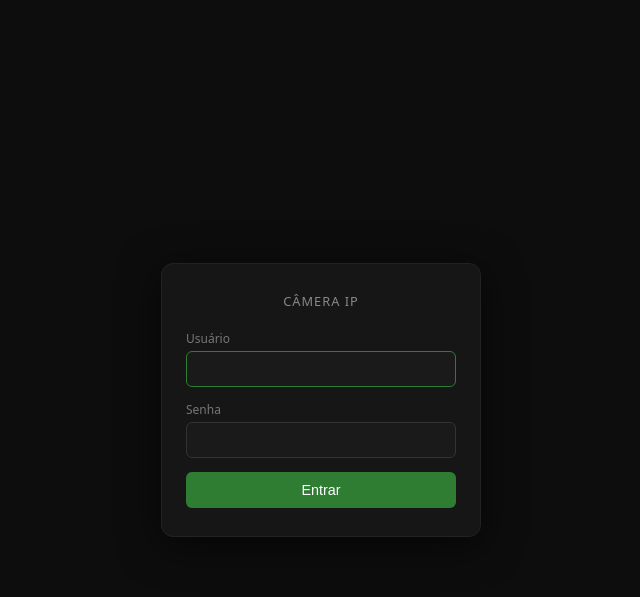
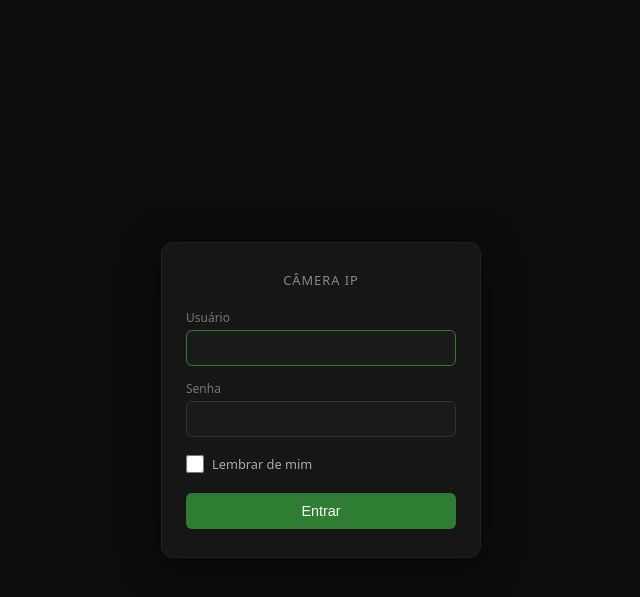
Before and after one commit to guihatano/cam-app, a Flask app: page /login in a window 1280 px wide. Shown: the top 597 px of the page, without its empty margins (319-959 px from the left). Run offline with Flask 3, Linux system fonts and the light colour scheme.

Commit message:
Checkbox "Lembrar de mim" com sessão de 30 dias
O login não marcava a sessão como permanente, então o cookie saía sem
Expires e sumia quando o navegador do celular fechava. Com o checkbox
marcado, a sessão fica permanente por 30 dias e é renovada a cada
requisição (expiração deslizante). Desmarcado (padrão), o comportamento
continua o de antes. Cookie com SameSite=Lax.

```diff
--- a/app.py
+++ b/app.py
@@ -7,7 +7,7 @@ import subprocess
 import tempfile
 import threading
 import time
-from datetime import datetime, date
+from datetime import datetime, date, timedelta
 from urllib.parse import urlparse
 
 from flask import (
@@ -49,6 +49,13 @@ def load_or_create_secret_key(path):
 
 app = Flask(__name__)
 app.secret_key = os.getenv("SECRET_KEY") or load_or_create_secret_key(SECRET_KEY_FILE)
+
+# "Lembrar de mim": sessão permanente que expira após SESSION_DAYS sem uso. O Flask
+# reemite o cookie a cada requisição (SESSION_REFRESH_EACH_REQUEST), então o prazo
+# desliza. Não ligar SESSION_COOKIE_SECURE enquanto o app rodar em HTTP puro.
+SESSION_DAYS = 30
+app.permanent_session_lifetime = timedelta(days=SESSION_DAYS)
+app.config["SESSION_COOKIE_SAMESITE"] = "Lax"
 
 RTSP_URL = os.getenv("RTSP_URL", "rtsp://admin:admin@192.168.1.100:554/")
 JPEG_QUALITY = int(os.getenv("JPEG_QUALITY", "80"))
@@ -239,7 +246,9 @@ def login():
         ok_user = hmac.compare_digest(user, AUTH_USER)
         ok_pw = bool(AUTH_PASSWORD) and hmac.compare_digest(pw, AUTH_PASSWORD)
         if ok_user and ok_pw:
+            session.clear()
             session["auth"] = True
+            session.permanent = request.form.get("remember") == "on"
             nxt = request.args.get("next", "")
             return redirect(nxt if nxt.startswith("/") else url_for("index"))
         error = "Usuário ou senha inválidos."
--- a/templates/login.html
+++ b/templates/login.html
@@ -28,6 +28,15 @@
       padding: 9px 12px; border-radius: 6px; font-size: 0.9rem; margin-bottom: 14px;
     }
     input:focus { outline: none; border-color: #2e7d32; }
+    .remember {
+      display: flex; align-items: center; gap: 8px;
+      font-size: 0.8rem; color: #aaa; margin-bottom: 16px;
+      padding: 4px 0; cursor: pointer; user-select: none;
+    }
+    .remember input {
+      width: 18px; height: 18px; margin: 0; padding: 0;
+      accent-color: #2e7d32; cursor: pointer;
+    }
     button {
       width: 100%; background: #2e7d32; border: none; color: #fff;
       padding: 10px; border-radius: 6px; cursor: pointer; font-size: 0.9rem;
@@ -45,6 +54,10 @@
     <input id="user" name="user" autocomplete="username" autofocus />
     <label for="password">Senha</label>
     <input id="password" name="password" type="password" autocomplete="current-password" />
+    <label class="remember">
+      <input type="checkbox" name="remember" />
+      Lembrar de mim
+    </label>
     <button type="submit">Entrar</button>
   </form>
 </body>
```
Also changed, not shown: tests/test_auth.py (+42 -0 lines), .harn/devy/changes/C-0001-lembrar-login/todo.md.
